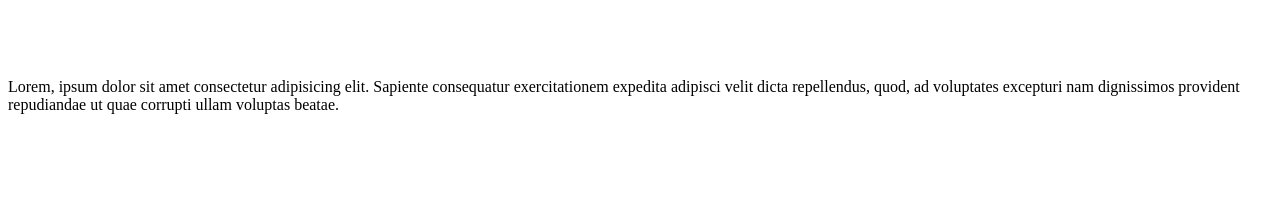
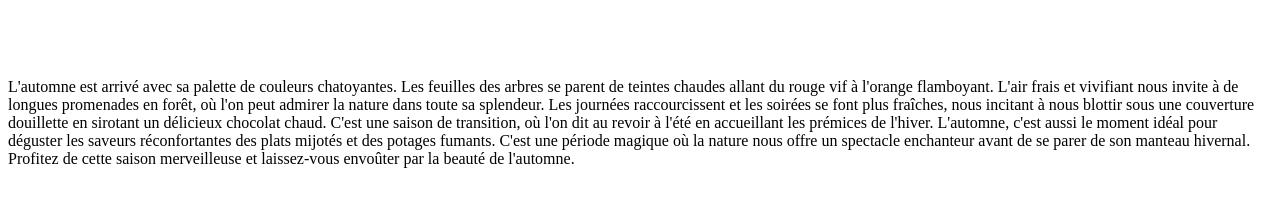
Before and after one commit to Lyn1603/pluginhackathon, a plain HTML site: page index.html in a window 1280 px wide. Drawn offline with Linux system fonts and the light colour scheme.

Commit message:
Update index.html
Api added with french text

```diff
--- a/index.html
+++ b/index.html
@@ -8,7 +8,8 @@
 </head>
 <body>
     <br> <br> <br>
-    <div><p id="popup" class="test">Lorem, ipsum dolor sit amet consectetur adipisicing elit. Sapiente consequatur exercitationem expedita adipisci velit dicta repellendus, quod, ad voluptates excepturi nam dignissimos provident repudiandae ut quae corrupti ullam voluptas beatae.</p></div>
+    <div><p id="popup" class="test">L'automne est arrivé avec sa palette de couleurs chatoyantes. Les feuilles des arbres se parent de teintes chaudes allant du rouge vif à l'orange flamboyant. L'air frais et vivifiant nous invite à de longues promenades en forêt, où l'on peut admirer la nature dans toute sa splendeur. Les journées raccourcissent et les soirées se font plus fraîches, nous incitant à nous blottir sous une couverture douillette en sirotant un délicieux chocolat chaud. C'est une saison de transition, où l'on dit au revoir à l'été en accueillant les prémices de l'hiver. L'automne, c'est aussi le moment idéal pour déguster les saveurs réconfortantes des plats mijotés et des potages fumants. C'est une période magique où la nature nous offre un spectacle enchanteur avant de se parer de son manteau hivernal. Profitez de cette saison merveilleuse et laissez-vous envoûter par la beauté de l'automne.</p></div>
   </body>
+  <script src="https://code.responsivevoice.org/responsivevoice.js?key=ALFa7WAl"></script>
 <script src="js/script.js"></script>
 </html>
```
